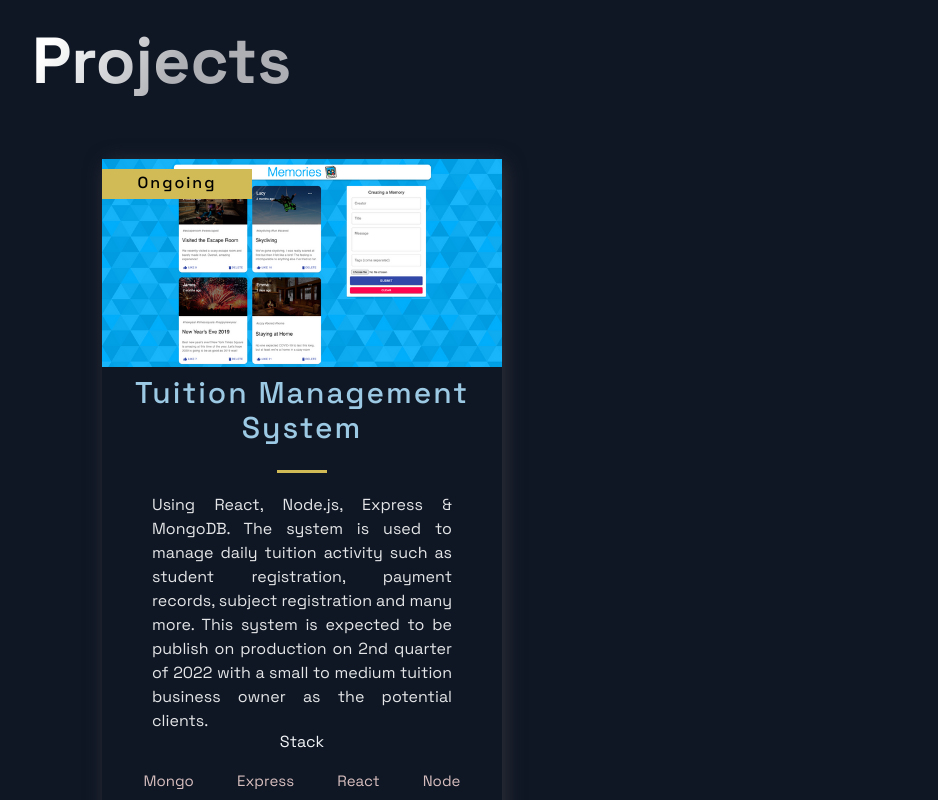
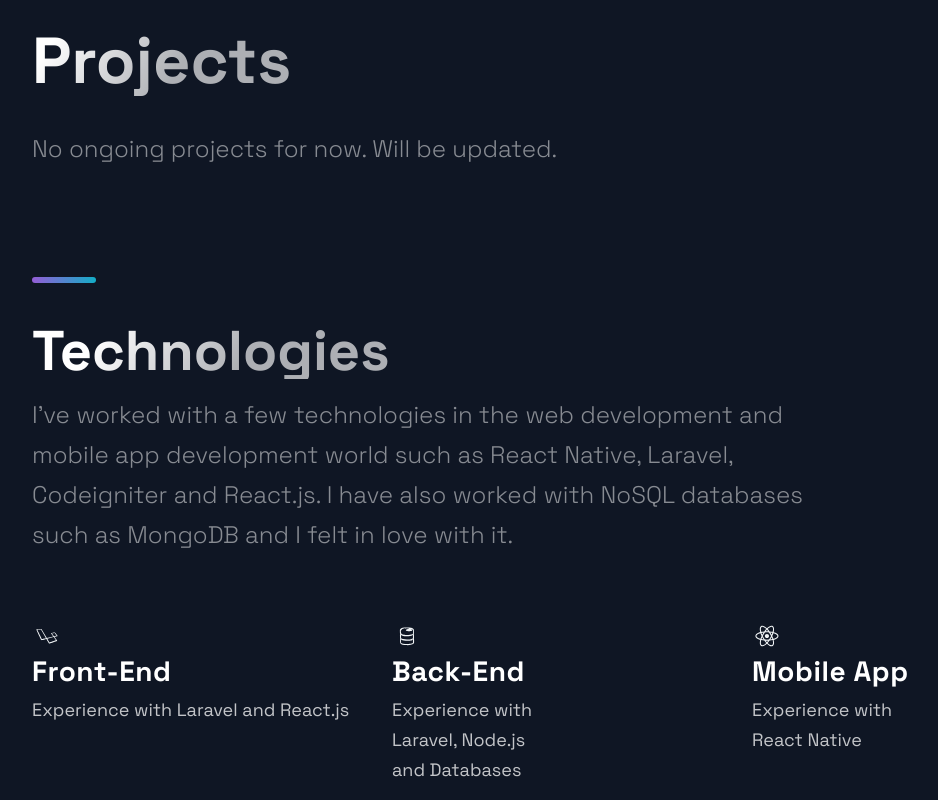
Before and after one commit to ilyshkmi/portfolio, a Next.js app: page / in a window 1280 px wide. Shown: the part 740-1540 px from the top of the page, without its empty margins (88-1026 px from the left). Built offline with nearby package versions, Linux system fonts and the light colour scheme.

Commit message:
feat: handle empty project, update project list

```diff
--- a/src/components/Projects/Projects.js
+++ b/src/components/Projects/Projects.js
@@ -1,15 +1,16 @@
 import React from 'react';
 
 import { BlogCard, CardInfo, ExternalLinks, GridContainer, HeaderThree, Hr, Tag, TagList, TitleContent, UtilityList, Img, Status, Flag } from './ProjectsStyles';
-import { Section, SectionDivider, SectionTitle } from '../../styles/GlobalComponents';
+import { Section, SectionDivider, SectionText, SectionTitle } from '../../styles/GlobalComponents';
 import { projects } from '../../constants/constants';
 
 const Projects = () => (
   <Section id="projects">
     <SectionDivider />
     <SectionTitle main>Projects</SectionTitle>
+    { projects.length > 0 ?
         <GridContainer>
-      {projects.map((p, i) => {
+          { projects.map((p, i) => {
             return (
               <BlogCard key={i}>
                 <Flag status={p.status}>
@@ -37,6 +38,9 @@ const Projects = () => (
             );
           })}
         </GridContainer>
+        :
+        <SectionText>No ongoing projects for now. Will be updated.</SectionText>
+      }
   </Section>
 );
 
--- a/src/constants/constants.js
+++ b/src/constants/constants.js
@@ -1,14 +1,14 @@
 export const projects = [
-  {
-    title: 'Tuition Management System',
-    description: "Using React, Node.js, Express & MongoDB. The system is used to manage daily tuition activity such as student registration, payment records, subject registration and many more. This system is expected to be publish on production on 2nd quarter of 2022 with a small to medium tuition business owner as the potential clients.",
-      image: '/images/1.png',
-      tags: ['Mongo', 'Express', 'React', 'Node'],
-    source: '#',
-    visit: '#',
-    id: 0,
-    status: 'ongoing',
-  },
+  // {
+  //   title: 'Tuition Management System',
+  //   description: "Using React, Node.js, Express & MongoDB. The system is used to manage daily tuition activity such as student registration, payment records, subject registration and many more. This system is expected to be publish on production on 2nd quarter of 2022 with a small to medium tuition business owner as the potential clients.",
+  //     image: '/images/1.png',
+  //     tags: ['Mongo', 'Express', 'React', 'Node'],
+  //   source: '#',
+  //   visit: '#',
+  //   id: 0,
+  //   status: 'ongoing',
+  // },
   // {
   //   title: 'E-Commerce',
   //   description:"While building it you're going to learn many advanced React & JavaScript topics, as well as how to use Stripe for card transactions. On top of that, at the end of the video, you will have this unique and complex webshop app that you will be able to add to your portfolio. And trust me, e-commerce applications are impressive.",
```
Lines whose indentation alone changed are shown as unchanged.
